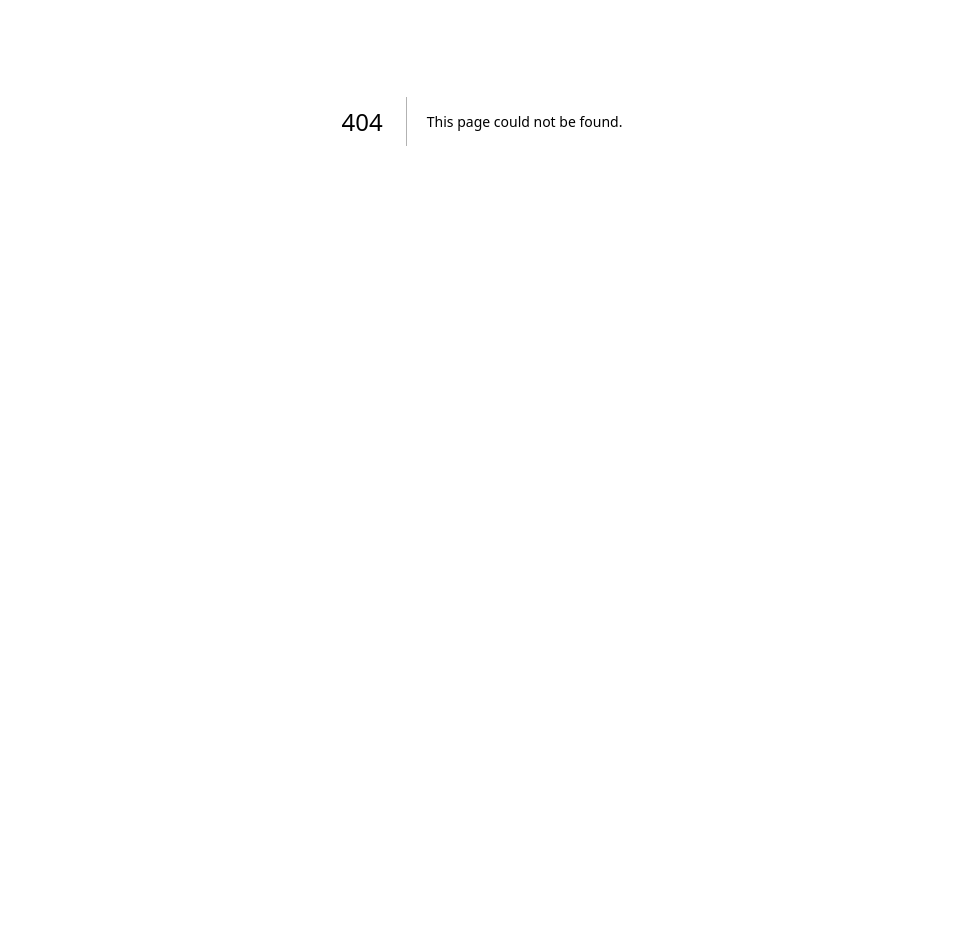
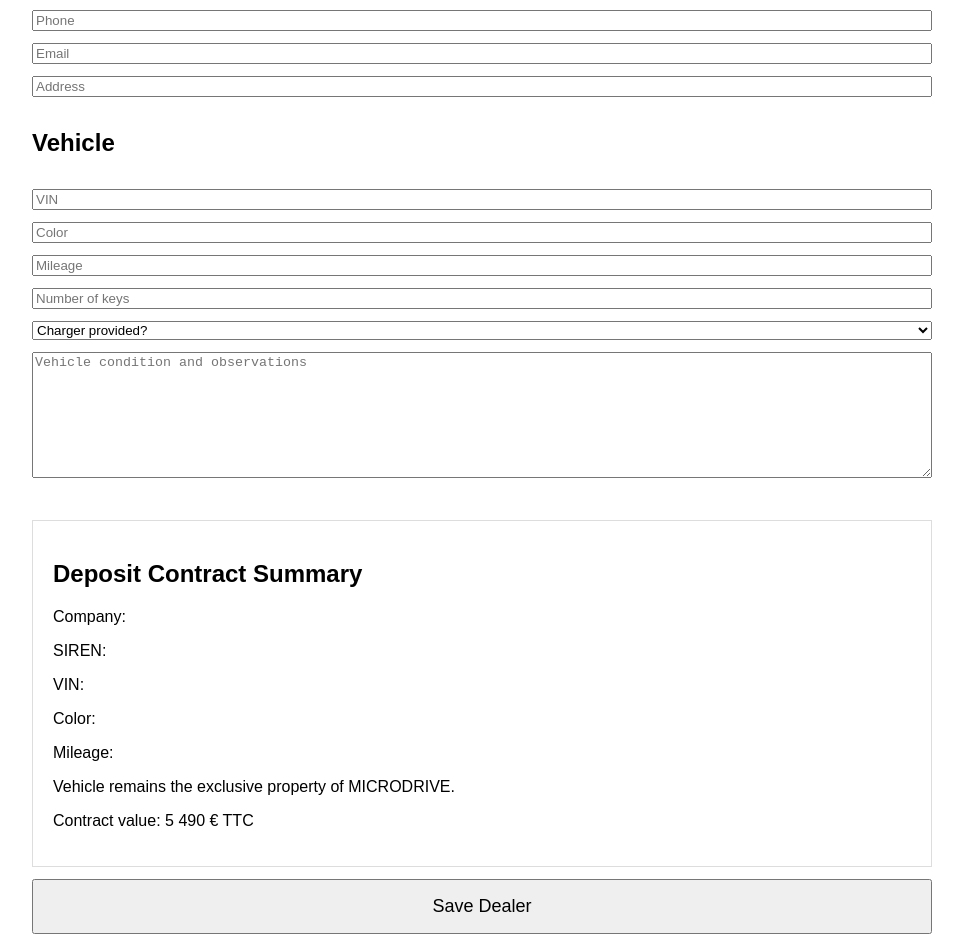
Before and after one commit to khelifamansour/neodrive-site, a Next.js app: page /dealer in a window 1280 px wide. Before the commit this address had no page. Shown: the part 361-1312 px from the top of the page, without its empty margins (158-1121 px from the left). Before the commit the page ends 882 px from the top, so only its background shows below. Built offline with nearby package versions, Linux system fonts and the light colour scheme.

Commit message:
Create page.tsx

```diff
--- /dev/null
+++ b/app/dealer/page.tsx
@@ -0,0 +1,290 @@
+"use client";
+
+import { useState } from "react";
+import { createClient } from "@supabase/supabase-js";
+
+const supabase = createClient(
+"https://tzlsdjzcxdjaatcpwqwn.supabase.co",
+"sb_publishable_FxvXFqvTpjdu3vYbCQo9qQ_lTlNrAMd"
+);
+
+export default function DealerPage() {
+
+const [loading, setLoading] = useState(false);
+
+const [form, setForm] = useState({
+
+
+company_name: "",
+siren: "",
+manager_name: "",
+phone: "",
+email: "",
+address: "",
+
+vin: "",
+color: "",
+mileage: "",
+
+keys_count: "",
+charger_provided: "",
+
+observations: ""
+
+
+});
+
+const handleChange = (
+e: React.ChangeEvent<
+HTMLInputElement |
+HTMLTextAreaElement |
+HTMLSelectElement
+>
+) => {
+
+setForm({
+  ...form,
+  [e.target.name]:
+    e.target.value
+});
+
+
+};
+
+const handleSubmit = async (
+e: React.FormEvent
+) => {
+
+
+e.preventDefault();
+
+try {
+
+  setLoading(true);
+
+  const { error } =
+    await supabase
+      .from("dealers")
+      .insert([form]);
+
+  if (error) {
+
+    alert(error.message);
+    return;
+
+  }
+
+  alert(
+    "Dealer saved successfully"
+  );
+
+} catch (err) {
+
+  alert(
+    JSON.stringify(err)
+  );
+
+} finally {
+
+  setLoading(false);
+
+}
+
+
+};
+
+return (
+
+
+<main
+  style={{
+    maxWidth: 900,
+    margin: "0 auto",
+    padding: 30,
+    fontFamily: "Arial"
+  }}
+>
+
+  <h1>
+    Dealer Registration
+  </h1>
+
+  <form
+    onSubmit={handleSubmit}
+    style={{
+      display: "flex",
+      flexDirection: "column",
+      gap: 12
+    }}
+  >
+
+    <h2>
+      Company
+    </h2>
+
+    <input
+      name="company_name"
+      placeholder="Company name"
+      onChange={handleChange}
+    />
+
+    <input
+      name="siren"
+      placeholder="SIREN"
+      onChange={handleChange}
+    />
+
+    <input
+      name="manager_name"
+      placeholder="Manager name"
+      onChange={handleChange}
+    />
+
+    <input
+      name="phone"
+      placeholder="Phone"
+      onChange={handleChange}
+    />
+
+    <input
+      name="email"
+      placeholder="Email"
+      onChange={handleChange}
+    />
+
+    <input
+      name="address"
+      placeholder="Address"
+      onChange={handleChange}
+    />
+
+    <h2>
+      Vehicle
+    </h2>
+
+    <input
+      name="vin"
+      placeholder="VIN"
+      onChange={handleChange}
+    />
+
+    <input
+      name="color"
+      placeholder="Color"
+      onChange={handleChange}
+    />
+
+    <input
+      name="mileage"
+      placeholder="Mileage"
+      onChange={handleChange}
+    />
+
+    <input
+      name="keys_count"
+      placeholder="Number of keys"
+      onChange={handleChange}
+    />
+
+    <select
+      name="charger_provided"
+      onChange={handleChange}
+    >
+
+      <option value="">
+        Charger provided?
+      </option>
+
+      <option value="Yes">
+        Yes
+      </option>
+
+      <option value="No">
+        No
+      </option>
+
+    </select>
+
+    <textarea
+      name="observations"
+      placeholder="Vehicle condition and observations"
+      rows={8}
+      onChange={handleChange}
+    />
+
+    <div
+      style={{
+        marginTop: 30,
+        padding: 20,
+        border: "1px solid #ddd"
+      }}
+    >
+
+      <h2>
+        Deposit Contract Summary
+      </h2>
+
+      <p>
+        Company:
+        {" "}
+        {form.company_name}
+      </p>
+
+      <p>
+        SIREN:
+        {" "}
+        {form.siren}
+      </p>
+
+      <p>
+        VIN:
+        {" "}
+        {form.vin}
+      </p>
+
+      <p>
+        Color:
+        {" "}
+        {form.color}
+      </p>
+
+      <p>
+        Mileage:
+        {" "}
+        {form.mileage}
+      </p>
+
+      <p>
+        Vehicle remains the exclusive
+        property of MICRODRIVE.
+      </p>
+
+      <p>
+        Contract value:
+        5 490 € TTC
+      </p>
+
+    </div>
+
+    <button
+      type="submit"
+      style={{
+        padding: 15,
+        fontSize: 18
+      }}
+    >
+
+      {loading
+        ? "Saving..."
+        : "Save Dealer"}
+
+    </button>
+
+  </form>
+
+</main>
+
+
+);
+
+}
```
